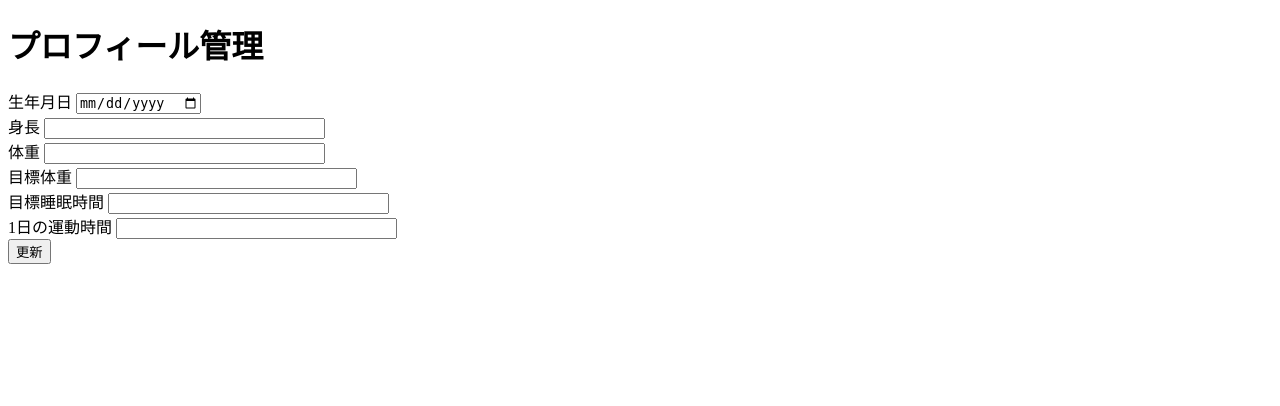
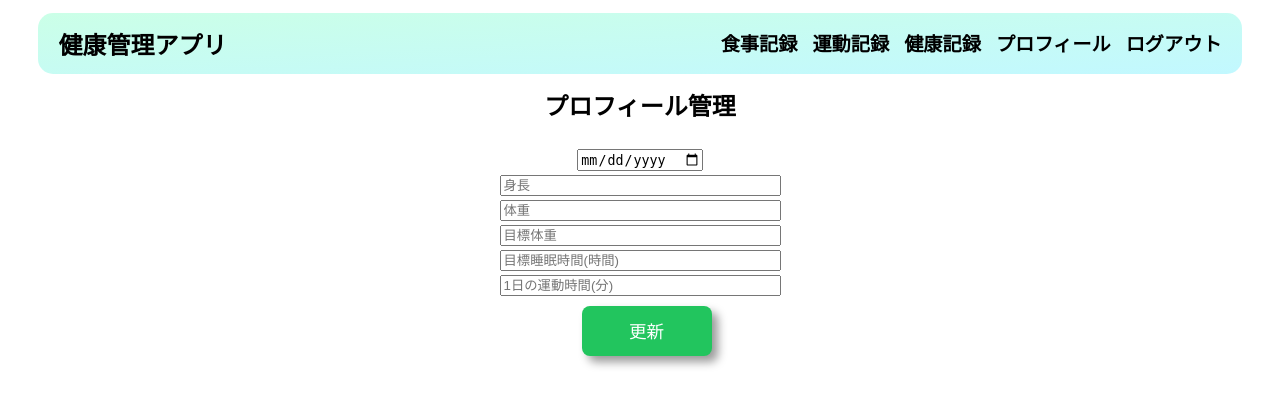
Before and after one commit to yoshiokaharuto/2024_health_care, a Flask app: page /user/profile in a window 1280 px wide. Shown: the top 406 px of the page. Run offline with Flask 3, Linux system fonts and the light colour scheme.

Commit message:
header追加、class追記

```diff
--- a/templates/user/profile.html
+++ b/templates/user/profile.html
@@ -3,58 +3,68 @@
 <head>
     <meta charset="UTF-8">
     <meta name="viewport" content="width=device-width, initial-scale=1.0">
+    <link href="https://fonts.googleapis.com/css2?family=Noto+Sans+JP:wght@100..900&display=swap" rel="stylesheet">
+    <link rel="stylesheet" href="https://fonts.googleapis.com/css2?family=Material+Symbols+Outlined:opsz,wght,FILL,GRAD@40,400,0,0" />
+    <link rel="stylesheet" href="{{url_for('static',filename = 'css/style.css')}}">
+    <link rel="stylesheet" href="{{url_for('static',filename = 'css/nav.css')}}">
     <title>プロフィール</title>
 </head>
 <body>
-    <h1>プロフィール管理</h1>
+    <header class="header">
+        <a href="{{url_for('user_top')}}" class="home">健康管理アプリ</a>
+        <nav class="nav">
+            <ul>
+                <li><a href="{{url_for('health.food_record')}}">食事記録</a></li>
+                <li><a href="{{url_for('health.exercise_record')}}"> 運動記録</a></li>
+                <li><a href="{{url_for('health.health_record')}}"> 健康記録</a></li>
+                <li><a href="{{url_for('user.profile')}}">プロフィール</a></li>
+                <li><a href="{{url_for('logout')}}">ログアウト</a></li>
+            </ul>
+        </nav>
+    </header>
+    <p class="sub_title">プロフィール管理</p>
 
-    <form action="{{url_for('user.profile_confirm')}}" method="POST" novalidate>
+    <form action="{{url_for('user.profile_confirm')}}" method="POST" novalidate class="login_form" >
         {{form.hidden_tag()}}
 
         <div>
-            {{form.birthday.label}}
-            {{form.birthday(class='form-control',size='32')}}
+            {{form.birthday(class='form',size='32',placeholder="生年月日")}}
             {% for error in form.birthday.errors %}
             <span style="color:red;">{{error}}</span>
             {% endfor %}
         </div>
         <div>
-            {{form.height.label}}
-            {{form.height(class='form-control',size='32')}}
+            {{form.height(class='form',size='32',placeholder="身長")}}
             {% for error in form.height.errors %}
             <span style="color:red;">{{error}}</span>
             {% endfor %}
         </div>
         <div>
-            {{form.weight.label}}
-            {{form.weight(class='form-control',size='32')}}
+            {{form.weight(class='form',size='32',placeholder="体重")}}
             {% for error in form.weight.errors %}
             <span style="color:red;">{{error}}</span>
             {% endfor %}
         </div>
         <div>
-            {{form.target_weight.label}}
-            {{form.target_weight(class='form-control',size='32')}}
+            {{form.target_weight(class='form',size='32',placeholder="目標体重")}}
             {% for error in form.target_weight.errors %}
             <span style="color:red;">{{error}}</span>
             {% endfor %}
         </div>
         <div>
-            {{form.target_sleep.label}}
-            {{form.target_sleep(class='form-control',size='32')}}
+            {{form.target_sleep(class='form',size='32',placeholder="目標睡眠時間(時間)")}}
             {% for error in form.target_sleep.errors %}
             <span style="color:red;">{{error}}</span>
             {% endfor %}
         </div>
         <div>
-            {{form.daily_excercise.label}}
-            {{form.daily_excercise(class='form-control',size='32')}}
+            {{form.daily_excercise(class='form',size='32',placeholder="1日の運動時間(分)")}}
             {% for error in form.daily_excercise.errors %}
             <span style="color:red;">{{error}}</span>
             {% endfor %}
         </div>
         <div>
-            {{form.submit(class='btn btn-primary')}}
+            {{form.submit(class='button')}}
         </div>
     </form>
 </body>
```
